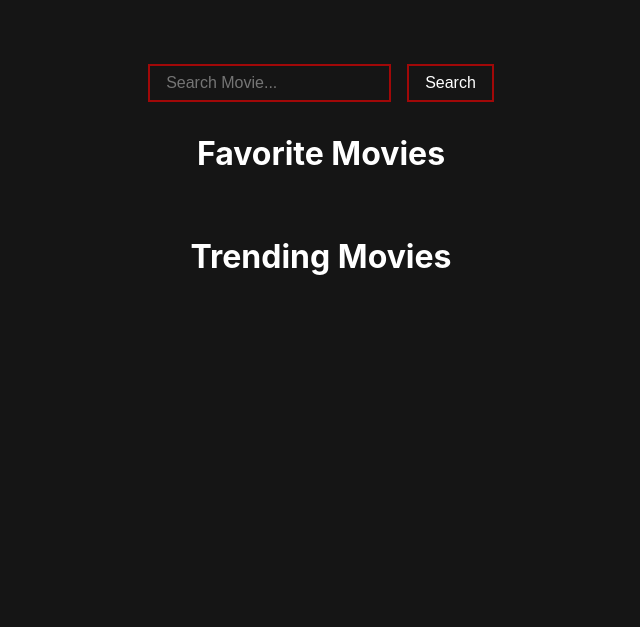
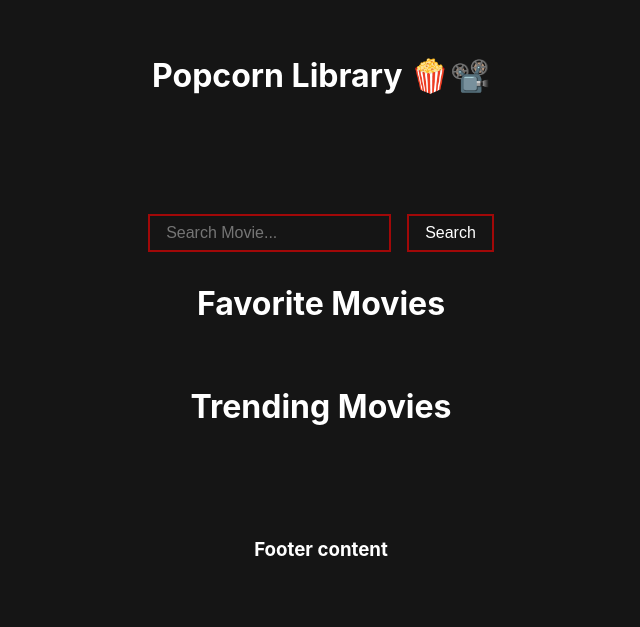
Before and after one commit to petterbjerkaker/main-assignment, a plain HTML site: page index.html in a window 1280 px wide. Shown: the whole page, without its empty margins (319-959 px from the left). Drawn offline with Linux system fonts and the light colour scheme; no server answers.

Commit message:
Add and style header for app page

```diff
--- a/css/app.css
+++ b/css/app.css
@@ -83,6 +83,7 @@ body{
 	margin-top:2rem;
 	padding: 2rem 0 1rem;
 }
+
 
 .search input, .search button{
 	padding:0.5rem 1rem;
@@ -207,6 +208,17 @@ body{
 }
 
 
+.app-header, .app-footer{
+	color:#fff;
+	display: flex;
+	justify-content: center;
+	align-items: center;
+	width:100vw;
+	height:150px;
+	background-color: #151515;;
+}
+
+
 @media only screen and (max-width: 800px){
 	.popup-container * {padding:0; }
 	.popup-container { padding: 2rem; }
--- a/index.html
+++ b/index.html
@@ -10,6 +10,10 @@
 </head>
 <body>
 	<div class="container">
+		<header class="app-header">
+			<img src="" alt="">
+			<h1>Popcorn Library 🍿📽️</h1>
+		</header>
 		<div class="search">
 			<input type="text" placeholder="Search Movie...">
 			<button>Search</button>
@@ -58,6 +62,9 @@
 		</div>-->
 	 </div>
 	</div>
+	<footer class="app-footer">
+		<h3>Footer content</h3>
+	</footer>
  </div>
 
 	<div class="popup-container">
```
